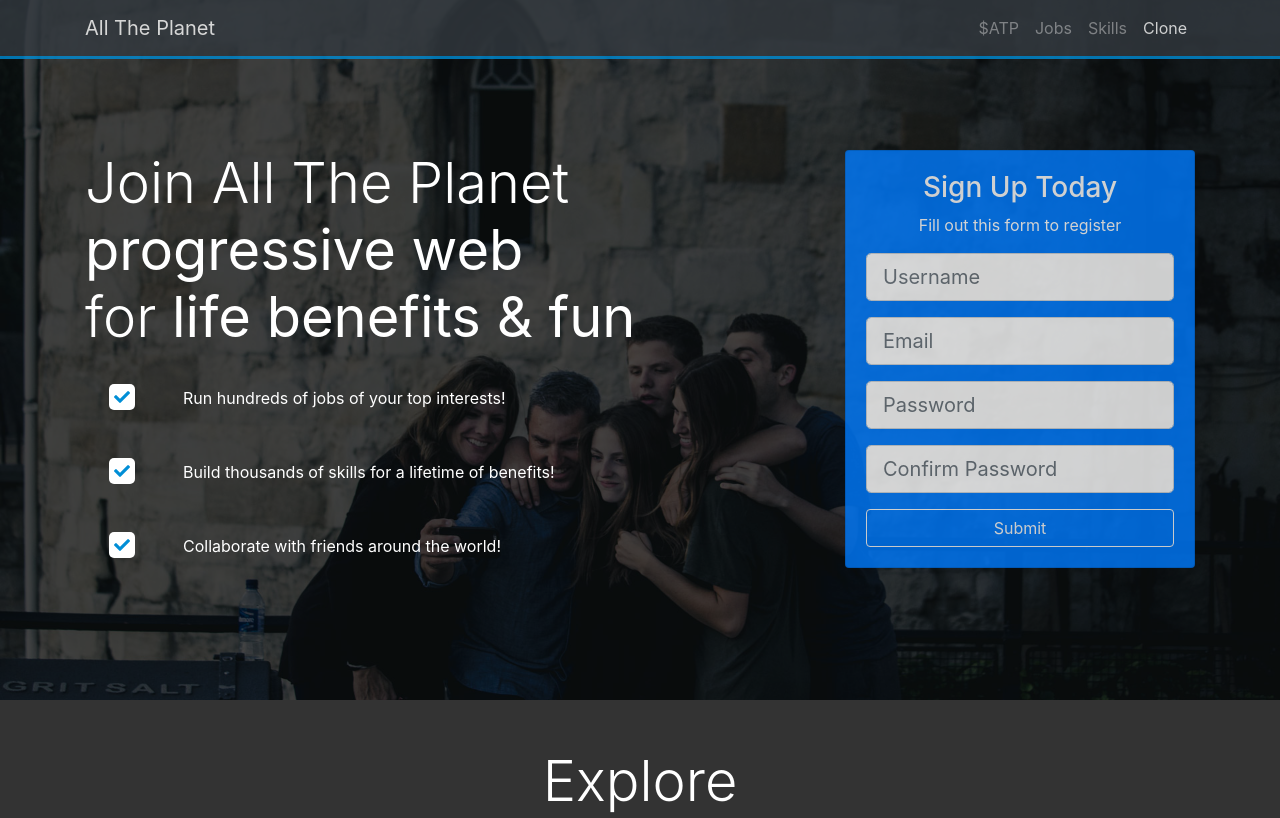
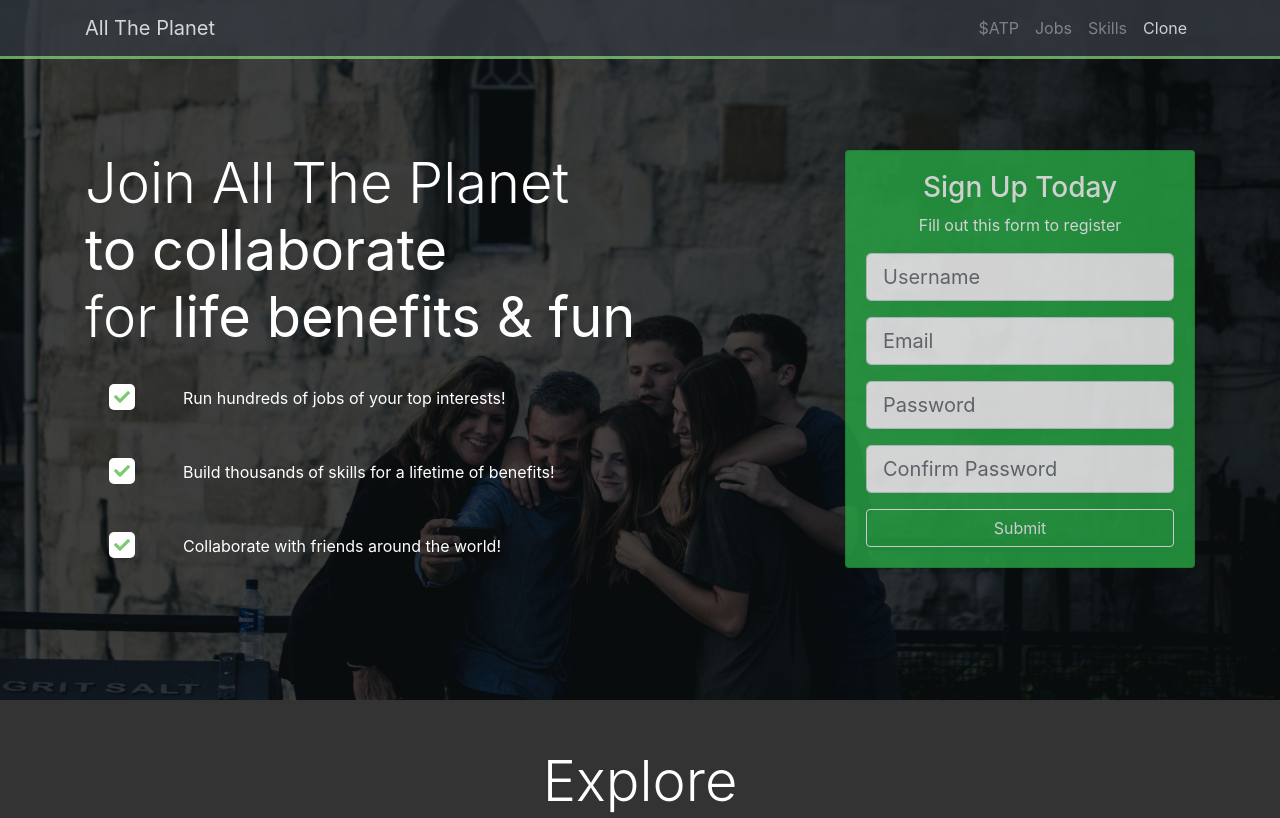
Before and after one commit to all-the-planet/collaboration-app, a plain HTML site: page index.html in a window 1280 px wide. Shown: the top 818 px of the page. Drawn offline with nearby package versions, Linux system fonts and the light colour scheme.

Commit message:
changed Signup to Green success color

```diff
--- a/css/style.css
+++ b/css/style.css
@@ -4,7 +4,7 @@ body {
 }
 
 .navbar {
-  border-bottom: #008ed6 3px solid;
+  border-bottom: #7dc873 3px solid;
   opacity: 0.8;
 }
 
@@ -35,7 +35,7 @@ body {
 
 #home-section .fas,
 #create-section .fas {
-  color: #008ed6;
+  color: #7dc873;
   background: #fff;
   padding: 5px;
   border-radius: 5px;
--- a/index.html
+++ b/index.html
@@ -46,7 +46,7 @@
         <div class="row">
           <div class="col-lg-8 d-none d-lg-block">
             <h1 class="display-4">Join All The Planet<br>
-              <strong>progressive web</strong><br>for
+              <strong>to collaborate</strong><br>for
               <strong>life benefits & fun</strong>
             </h1>
             <div class="d-flex">
@@ -78,7 +78,7 @@
           </div>
 
           <div class="col-lg-4">
-            <div class="card bg-primary text-center card-form">
+            <div class="card bg-success text-center card-form">
               <div class="card-body">
                 <h3>Sign Up Today</h3>
                 <p>Fill out this form to register</p>
```
